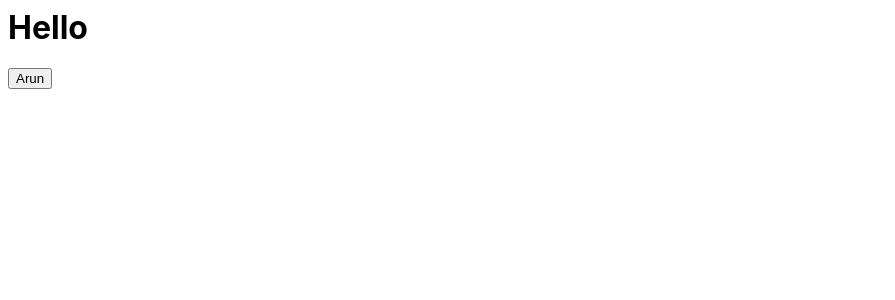
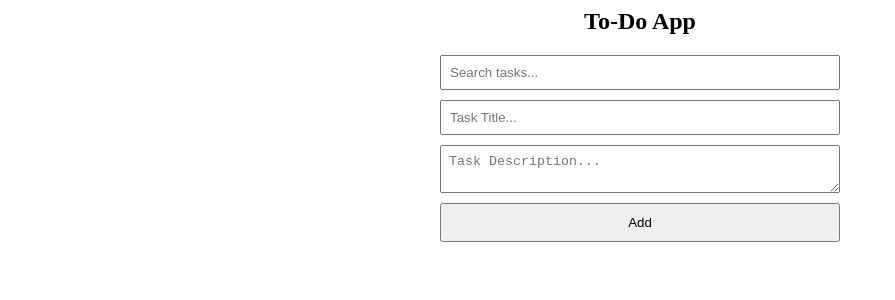
Before and after one commit to Arun2024-AI/NewtonClassReact-96, a React (Create React App) app: page / in a window 1280 px wide. Shown: the top 300 px of the page, without its empty margins (0-895 px from the left). Built offline with nearby package versions, Linux system fonts and the light colour scheme.

Commit message:
New Line

```diff
--- a/src/App.js
+++ b/src/App.js
@@ -1,5 +1,5 @@
-import React, {useState,useEffect} from 'react';
-import './style.css';
+// import React, {useState,useEffect} from 'react';
+// import './style.css';
 
 // export default function App() {
 //   const text = "NSTians"
@@ -395,17 +395,115 @@ import './style.css';
 
 
 
-export default function App() {
-  const [meassage,setMessage] =useState("Hello")
+// export default function App() {
+//   const [meassage,setMessage] =useState("Hello")
 
-  const handleMessage =()=>{
-    setMessage("buttton was click")
+//   const handleMessage =()=>{
+//     setMessage("buttton was click")
 
-  }
+//   }
+//   return (
+//     <div>
+//       <h1>{meassage}</h1>
+//       <button onClick={handleMessage}>Arun</button>
+//     </div>
+//   )
+// }
+
+
+
+import React, { useState } from "react";
+
+const ToDoApp = () => {
+  const [tasks, setTasks] = useState([]);
+  const [title, setTitle] = useState("");
+  const [description, setDescription] = useState("");
+  const [search, setSearch] = useState("");
+  const [editIndex, setEditIndex] = useState(null);
+
+  const handleAddOrUpdateTask = () => {
+    if (!title.trim() || !description.trim()) return;
+    if (editIndex !== null) {
+      const updatedTasks = [...tasks];
+      updatedTasks[editIndex] = { title, description };
+      setTasks(updatedTasks);
+      setEditIndex(null);
+    } else {
+      setTasks([...tasks, { title, description }]);
+    }
+    setTitle("");
+    setDescription("");
+  };
+
+  const handleEditTask = (index) => {
+    setTitle(tasks[index].title);
+    setDescription(tasks[index].description);
+    setEditIndex(index);
+  };
+
+  const handleDeleteTask = (index) => {
+    const updatedTasks = tasks.filter((_, i) => i !== index);
+    setTasks(updatedTasks);
+  };
+
+  const filteredTasks = tasks.filter(
+    (task) =>
+      task.title.toLowerCase().includes(search.toLowerCase()) ||
+      task.description.toLowerCase().includes(search.toLowerCase())
+  );
+
   return (
-    <div>
-      <h1>{meassage}</h1>
-      <button onClick={handleMessage}>Arun</button>
+    <div style={{ maxWidth: "400px", margin: "auto", textAlign: "center" }}>
+      <h2>To-Do App</h2>
+      <input
+        type="text"
+        placeholder="Search tasks..."
+        value={search}
+        onChange={(e) => setSearch(e.target.value)}
+        style={{ width: "100%", padding: "8px", marginBottom: "10px" }}
+      />
+      <input
+        type="text"
+        placeholder="Task Title..."
+        value={title}
+        onChange={(e) => setTitle(e.target.value)}
+        style={{ width: "100%", padding: "8px", marginBottom: "10px" }}
+      />
+      <textarea
+        placeholder="Task Description..."
+        value={description}
+        onChange={(e) => setDescription(e.target.value)}
+        style={{ width: "100%", padding: "8px", marginBottom: "10px" }}
+      />
+      <button onClick={handleAddOrUpdateTask} style={{ width: "100%", padding: "10px" }}>
+        {editIndex !== null ? "Update" : "Add"}
+      </button>
+      <ul style={{ listStyleType: "none", padding: 0, marginTop: "20px" }}>
+        {filteredTasks.map((task, index) => (
+          <li
+            key={index}
+            style={{
+              background: "#f4f4f4",
+              margin: "10px 0",
+              padding: "10px",
+              display: "flex",
+              justifyContent: "space-between",
+              alignItems: "center",
+            }}
+          >
+            <div>
+              <strong>{task.title}</strong>
+              <p>{task.description}</p>
+            </div>
+            <div>
+              <button onClick={() => handleEditTask(index)}>Edit</button>
+              <button onClick={() => handleDeleteTask(index)} style={{ marginLeft: "5px" }}>Delete</button>
+            </div>
+          </li>
+        ))}
+      </ul>
     </div>
-  )
-}
+  );
+};
+
+export default ToDoApp;
```
